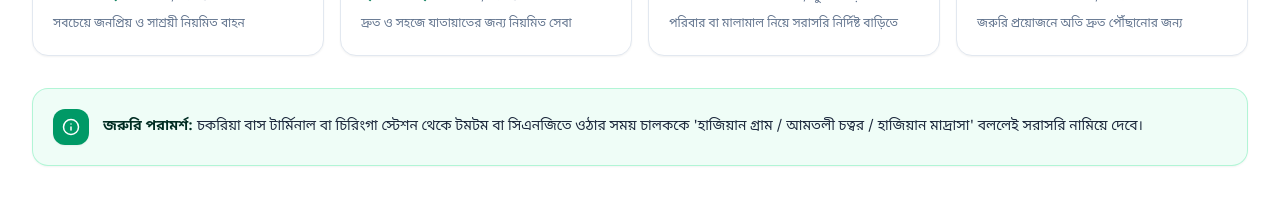
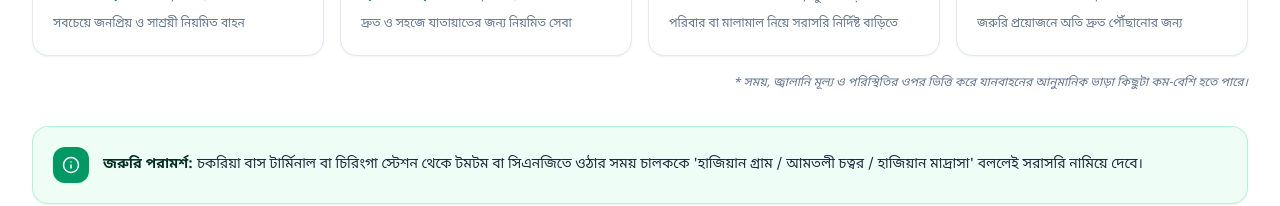
Before and after one commit to Asif10H/hazian, a React (Vite) app: page / in a window 1280 px wide. Shown: the part 11445-11651 px from the top of the page. Built offline with nearby package versions, Linux system fonts and the light colour scheme; no server answers.

Commit message:
feat(route): add fare fluctuation disclaimer note below transport fare directory

```diff
--- a/src/components/RouteGuide.jsx
+++ b/src/components/RouteGuide.jsx
@@ -3,7 +3,6 @@ import {
   Navigation,
   MapPin,
   Clock,
-  ArrowRight,
   Info,
   CheckCircle2,
   Car,
@@ -170,6 +169,13 @@ const RouteGuide = ({ data }) => {
               );
             })}
           </div>
+
+          {/* Fare Disclaimer Note */}
+          <div className="mt-3.5 text-center sm:text-right">
+            <span className="text-[11px] sm:text-xs text-slate-500 font-medium italic">
+              * {data.fareNotice || "সময়, জ্বালানি মূল্য ও পরিস্থিতির ওপর ভিত্তি করে যানবাহনের আনুমানিক ভাড়া কিছুটা কম-বেশি হতে পারে।"}
+            </span>
+          </div>
         </div>
 
         {/* Travel Tip Banner */}
--- a/src/data.json
+++ b/src/data.json
@@ -457,7 +457,8 @@
           "note": "জরুরি প্রয়োজনে অতি দ্রুত পৌঁছানোর জন্য"
         }
       ],
-      "tip": "চকরিয়া বাস টার্মিনাল বা চিরিংগা স্টেশন থেকে টমটম বা সিএনজিতে ওঠার সময় চালককে 'হাজিয়ান গ্রাম / আমতলী চত্বর / হাজিয়ান মাদ্রাসা' বললেই সরাসরি নামিয়ে দেবে।"
+      "tip": "চকরিয়া বাস টার্মিনাল বা চিরিংগা স্টেশন থেকে টমটম বা সিএনজিতে ওঠার সময় চালককে 'হাজিয়ান গ্রাম / আমতলী চত্বর / হাজিয়ান মাদ্রাসা' বললেই সরাসরি নামিয়ে দেবে।",
+      "fareNotice": "সময়, জ্বালানি মূল্য ও পরিস্থিতির ওপর ভিত্তি করে যানবাহনের আনুমানিক ভাড়া কিছুটা কম-বেশি হতে পারে।"
     }
   }
 }
```
